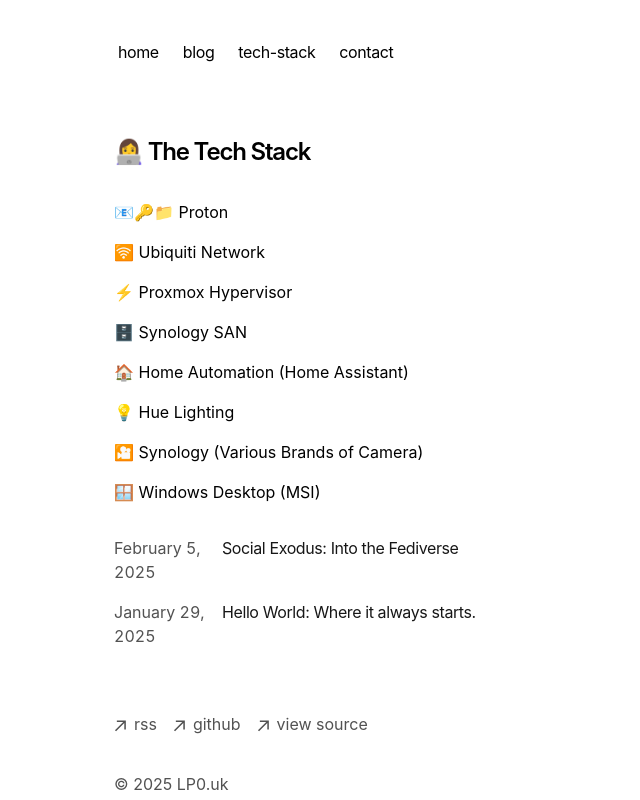
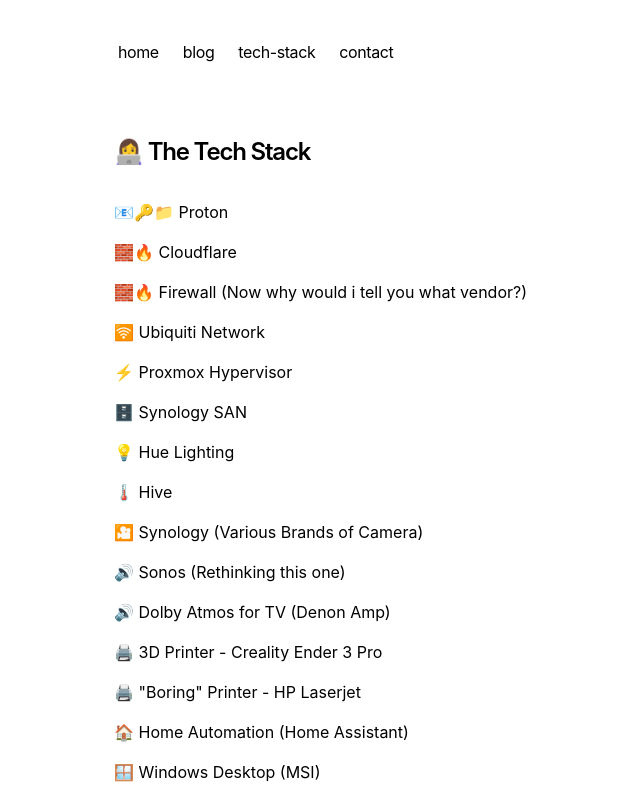
Before and after one commit to MichelleFindlay/lp0.uk, a Next.js app: page /stack in a window 1280 px wide. Shown: the top 800 px of the page, without its empty margins (238-878 px from the left). Built offline with nearby package versions, Linux system fonts and the light colour scheme.

Commit message:
Update page.tsx

```diff
--- a/app/stack/page.tsx
+++ b/app/stack/page.tsx
@@ -9,6 +9,14 @@
 
       <p className="mb-4">
         {`📧🔑📁 Proton`}
+      </p>
+
+      <p className="mb-4">
+        {`🧱🔥 Cloudflare`}
+      </p>
+
+      <p className="mb-4">
+        {`🧱🔥 Firewall (Now why would i tell you what vendor?)`}
       </p>
 
       <p className="mb-4">
@@ -24,11 +32,11 @@
       </p>
 
       <p className="mb-4">
-        {`🏠 Home Automation (Home Assistant)`}
+        {`💡 Hue Lighting`}
       </p>
 
       <p className="mb-4">
-        {`💡 Hue Lighting`}
+        {`🌡 Hive`}
       </p>
 
       <p className="mb-4">
@@ -36,13 +44,32 @@
       </p>
 
       <p className="mb-4">
+        {`🔊 Sonos (Rethinking this one)`}
+      </p>
+
+      <p className="mb-4">
+        {`🔊 Dolby Atmos for TV (Denon  Amp)`}
+      </p>
+
+      <p className="mb-4">
+        {`🖨️ 3D Printer - Creality Ender 3 Pro `}
+      </p>
+
+      <p className="mb-4">
+        {`🖨️ "Boring" Printer - HP Laserjet`}
+      </p>
+
+      <p className="mb-4">
+        {`🏠 Home Automation (Home Assistant)`}
+      </p>
+
+      <p className="mb-4">
         {`🪟 Windows Desktop (MSI)`}
       </p>
 
-
-
-
-
+      <p className="mb-4">
+        {`📱 Android FTW (Mobile)`}
+      </p>
 
       <div className="my-8">
         <BlogPosts />
```
